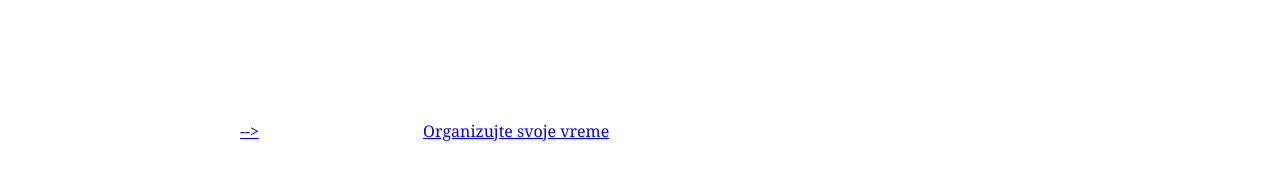
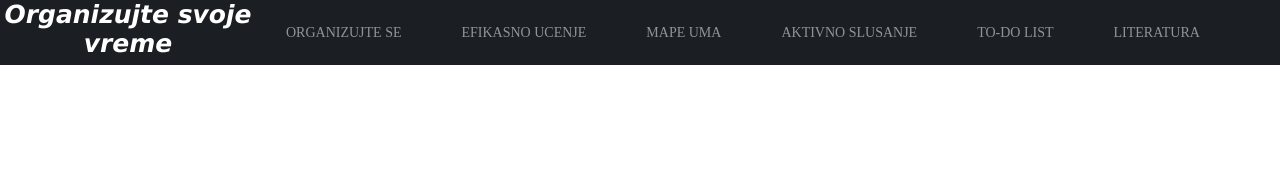
Before and after one commit to filipstev/projektic-fon, a plain HTML site: page index.html in a window 1280 px wide. Drawn offline with Linux system fonts and the light colour scheme.

Commit message:
navigation bar

```diff
--- a/index.html
+++ b/index.html
@@ -4,14 +4,24 @@
     <meta charset="UTF-8" />
     <meta http-equiv="X-UA-Compatible" content="IE=edge" />
     <meta name="viewport" content="width=device-width, initial-scale=1.0" />
-    <link rel="stylesheet" href="styles.css" />
+    <link rel="stylesheet" href="style.css" />
     <!-- <link rel="shortcut icon" href="favicon.ico" type="image/x-icon"> -->
 
-    <title>Projektic6</title>
+    <title>Projekat</title>
   </head>
 
   <body>
-    <a href="todos.html">--></a>
-    <a href="strana1.html">Organizujte svoje vreme</a>
+    <div class="nav">
+      <div class="logo">Organizujte svoje <span class="logo1">vreme</span></div>
+      <ul>
+          <li><a href="strana1.html">Organizujte se</a></li>
+          <li><a href="">Efikasno ucenje</a></li>
+          <li><a href="">Mape uma</a></li>
+          <li><a href="aktslusanje.html">Aktivno slusanje</a></li>
+          <li><a href="todos.html">To-do list</a></li>
+          <li><a href="">Literatura</a></li>
+      </ul>
+  </div>
+
   </body>
 </html>
--- /dev/null
+++ b/style.css
@@ -0,0 +1,40 @@
+*{
+    margin: 0;
+    padding: 0;
+    box-sizing: border-box;
+}
+
+.nav{
+    height: 65px;
+    background-color: #1b1f23;
+    position: sticky;
+    top:0;
+}
+
+.nav ul{
+    list-style-type: none;
+}
+.nav .logo{
+    float: left;
+    width: 20%;
+    font-size: 25px;
+    color: white;
+    font-style: italic;
+    font-family: Verdana, Geneva, Tahoma, sans-serif;
+    text-align: center;
+    font-weight: 600;
+
+}
+
+.nav ul li{
+    float:left;
+    padding: 0 30px;
+}
+
+.nav ul li a{
+    color:#919497;
+    line-height: 65px;
+    text-decoration: none;
+    font-size: 14px;
+    text-transform: uppercase;
+}
```
